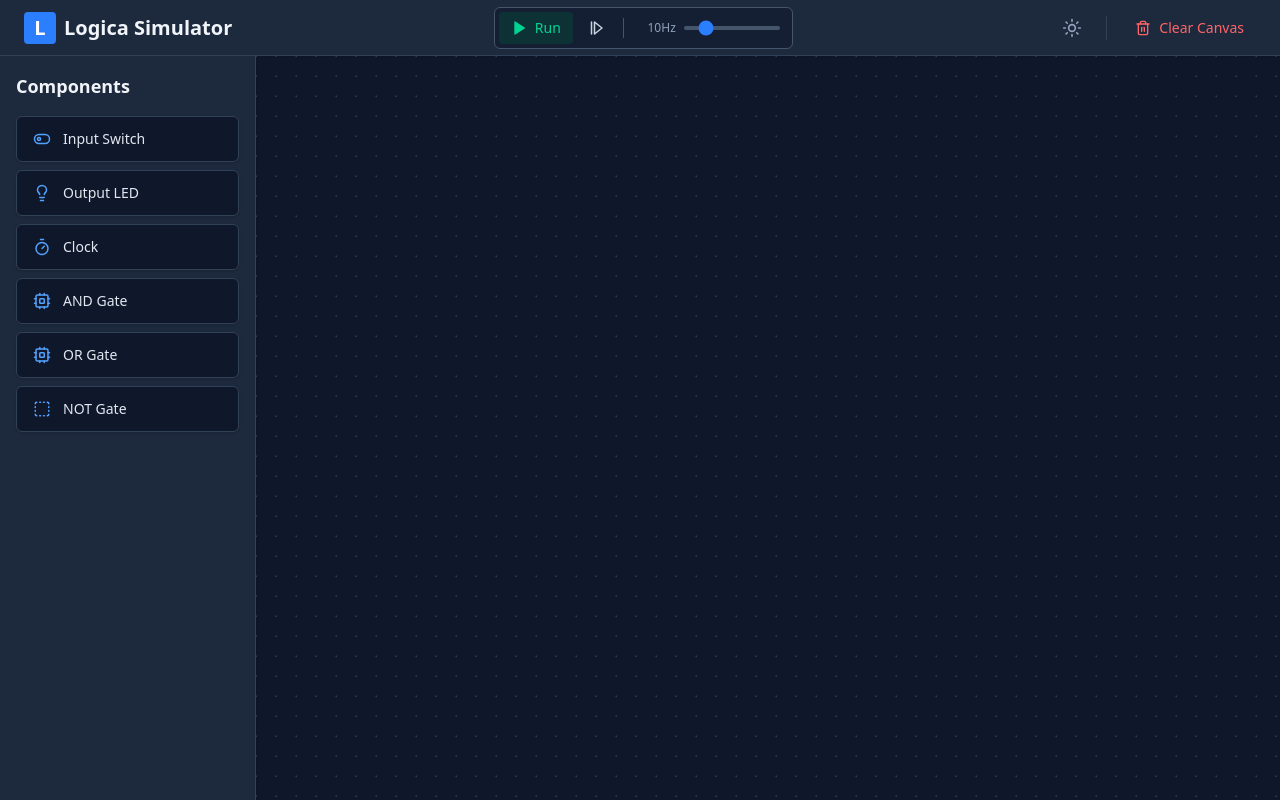
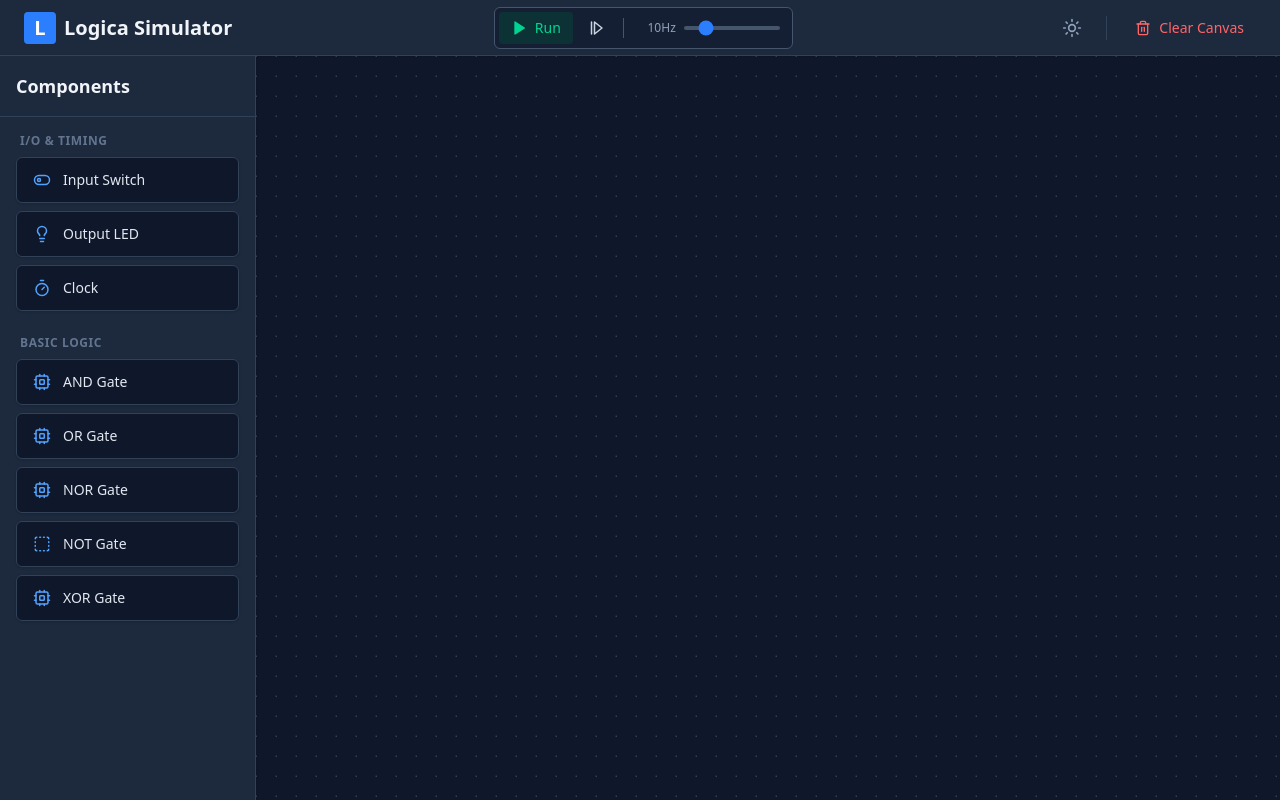
Before and after one commit to Mi1ax/LogicaSimulator, a React (Vite) app: page / in a window 1280 px wide. Built offline with nearby package versions, Linux system fonts and the light colour scheme.

Commit message:
Feature: Split nodes into categories. Add XOR and NOR Nodes

```diff
--- a/src/core/engine/nodes/basicNodes.ts
+++ b/src/core/engine/nodes/basicNodes.ts
@@ -22,6 +22,17 @@ export const OrNode: NodeDefinition = {
   }
 };
 
+export const NorNode: NodeDefinition = {
+  type: 'NOR',
+  label: 'NOR Gate',
+  numInputs: 2,
+  numOutputs: 1,
+  evaluate: (inputs) => {
+    if (inputs.includes(undefined)) return [undefined];
+    return [inputs.every(i => i === 0) ? 1 : 0];
+  }
+};
+
 export const NotNode: NodeDefinition = {
   type: 'NOT',
   label: 'NOT Gate',
@@ -30,6 +41,19 @@ export const NotNode: NodeDefinition = {
   evaluate: (inputs) => {
     if (inputs[0] === undefined) return [undefined];
     return [inputs[0] === 1 ? 0 : 1];
+  }
+};
+
+export const XorNode: NodeDefinition = {
+  type: 'XOR',
+  label: 'XOR Gate',
+  numInputs: 2,
+  numOutputs: 1,
+  evaluate: (inputs) => {
+    if (inputs.includes(undefined)) return [undefined];
+    // XOR is true if the inputs are different (or if an odd number of inputs are 1)
+    const count = inputs.filter(i => i === 1).length;
+    return [count % 2 === 1 ? 1 : 0];
   }
 };
 
--- a/src/core/engine/nodes/index.ts
+++ b/src/core/engine/nodes/index.ts
@@ -1,11 +1,17 @@
 import { NodeDefinition } from './NodeDefinition';
-import { AndNode, OrNode, NotNode, InputNode, OutputNode, ClockNode } from './basicNodes';
+import {
+  AndNode, OrNode, NotNode, XorNode,
+  NorNode,
+  InputNode, OutputNode, ClockNode
+} from './basicNodes';
 
 // The central registry for all available nodes in the simulator
 export const NodeRegistry: Record<string, NodeDefinition> = {
   [AndNode.type]: AndNode,
   [OrNode.type]: OrNode,
+  [NorNode.type]: NorNode,
   [NotNode.type]: NotNode,
+  [XorNode.type]: XorNode,
   [InputNode.type]: InputNode,
   [OutputNode.type]: OutputNode,
   [ClockNode.type]: ClockNode,
--- a/src/core/models/types.ts
+++ b/src/core/models/types.ts
@@ -1,4 +1,6 @@
-export type NodeType = 'AND' | 'OR' | 'NOT' | 'INPUT' | 'OUTPUT' | 'CLOCK';
+export type BuiltinNodeType = 'AND' | 'OR' | 'NOR' | 'NOT' | 'XOR' | 'INPUT' | 'OUTPUT' | 'CLOCK';
+// Allows IDE autocomplete for built-ins, but accepts ANY string for custom ICs
+export type NodeType = BuiltinNodeType | (string & {});
 export type Signal = 0 | 1 | undefined;
 
 export interface Pin {
--- a/src/ui/components/Toolbox.tsx
+++ b/src/ui/components/Toolbox.tsx
@@ -2,16 +2,32 @@ import React from 'react';
 import { useSimulatorStore } from '../../store/useSimulatorStore';
 import { NodeType } from '../../core/models/types';
 import { BoxSelect, Cpu, ToggleLeft, Lightbulb, Timer } from 'lucide-react';
-
 import { getNodeDefinition } from '../../core/engine/nodes';
 
-const TOOLS: { type: NodeType; icon: React.ReactNode }[] = [
+interface ToolCategory {
+  name: string;
+  items: { type: NodeType; icon: React.ReactNode }[];
+}
+
+const CATEGORIES: ToolCategory[] = [
+  {
+    name: 'I/O & Timing',
+    items: [
       { type: 'INPUT', icon: <ToggleLeft size={18} /> },
       { type: 'OUTPUT', icon: <Lightbulb size={18} /> },
       { type: 'CLOCK', icon: <Timer size={18} /> },
+    ]
+  },
+  {
+    name: 'Basic Logic',
+    items: [
       { type: 'AND', icon: <Cpu size={18} /> },
       { type: 'OR', icon: <Cpu size={18} /> },
+      { type: 'NOR', icon: <Cpu size={18} /> },
       { type: 'NOT', icon: <BoxSelect size={18} /> },
+      { type: 'XOR', icon: <Cpu size={18} /> },
+    ]
+  }
 ];
 
 export const Toolbox: React.FC = () => {
@@ -25,10 +41,19 @@ export const Toolbox: React.FC = () => {
   };
 
   return (
-    <div className="w-64 bg-gray-100 dark:bg-slate-800 border-r border-gray-300 dark:border-slate-700 h-full flex flex-col p-4 shadow-sm z-10 relative transition-colors">
-      <h2 className="text-lg font-bold mb-4 text-gray-800 dark:text-slate-100">Components</h2>
+    <div className="w-64 bg-gray-100 dark:bg-slate-800 border-r border-gray-300 dark:border-slate-700 h-full flex flex-col shadow-sm z-10 relative transition-colors overflow-y-auto">
+      <div className="p-4 border-b border-gray-200 dark:border-slate-700">
+        <h2 className="text-lg font-bold text-gray-800 dark:text-slate-100">Components</h2>
+      </div>
+
+      <div className="flex flex-col p-4 gap-6">
+        {CATEGORIES.map((category) => (
+          <div key={category.name} className="flex flex-col gap-2">
+            <h3 className="text-xs font-bold text-gray-400 dark:text-slate-500 uppercase tracking-wider px-1">
+              {category.name}
+            </h3>
             <div className="flex flex-col gap-2">
-        {TOOLS.map((tool) => (
+              {category.items.map((tool) => (
                 <button
                   key={tool.type}
                   onClick={() => handleAddNode(tool.type)}
@@ -40,5 +65,8 @@ export const Toolbox: React.FC = () => {
               ))}
             </div>
           </div>
+        ))}
+      </div>
+    </div>
   );
 };
```
Lines whose indentation alone changed are shown as unchanged.
